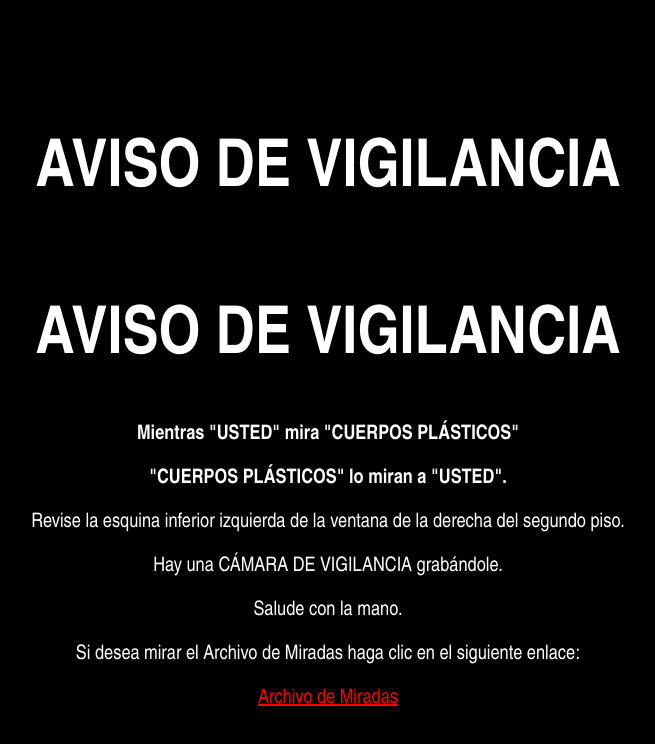
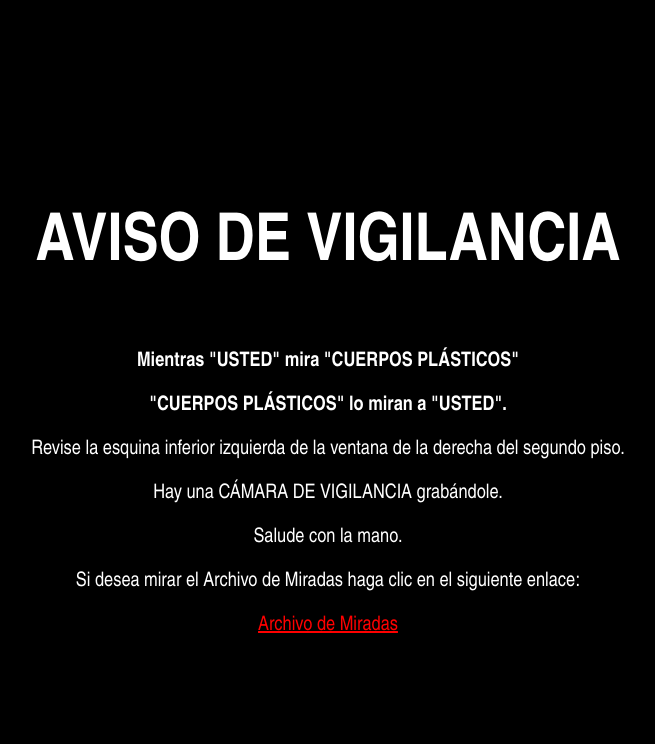
Before and after one commit to untaltoto/cuerposplasticos, a plain HTML site: page index 2.html in a window 1280 px wide. Shown: the whole page, without its empty margins (312-967 px from the left). Drawn offline with Linux system fonts and the light colour scheme.

Commit message:
Aviso de Vigilancia duplicado

```diff
--- a/index 2.html
+++ b/index 2.html
@@ -32,7 +32,6 @@
 
 <body>
   <main>
-    <h1>AVISO DE VIGILANCIA</h1>
     <h3>Mientras "USTED" mira "CUERPOS PLÁSTICOS"</h3>
     <h3>"CUERPOS PLÁSTICOS" lo miran a "USTED".</h3>
     <p>Revise la esquina inferior izquierda de la ventana de la derecha del segundo piso.</p>
```
